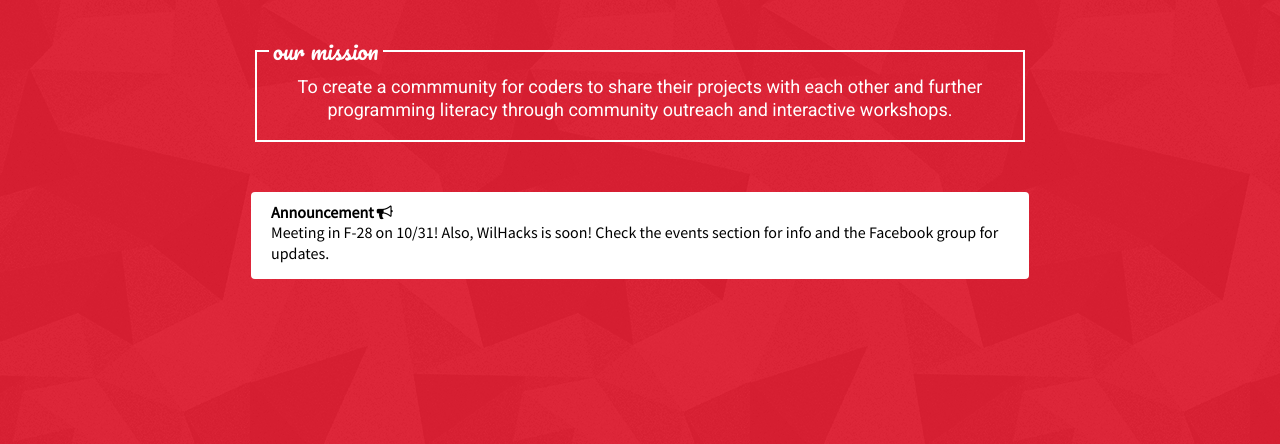
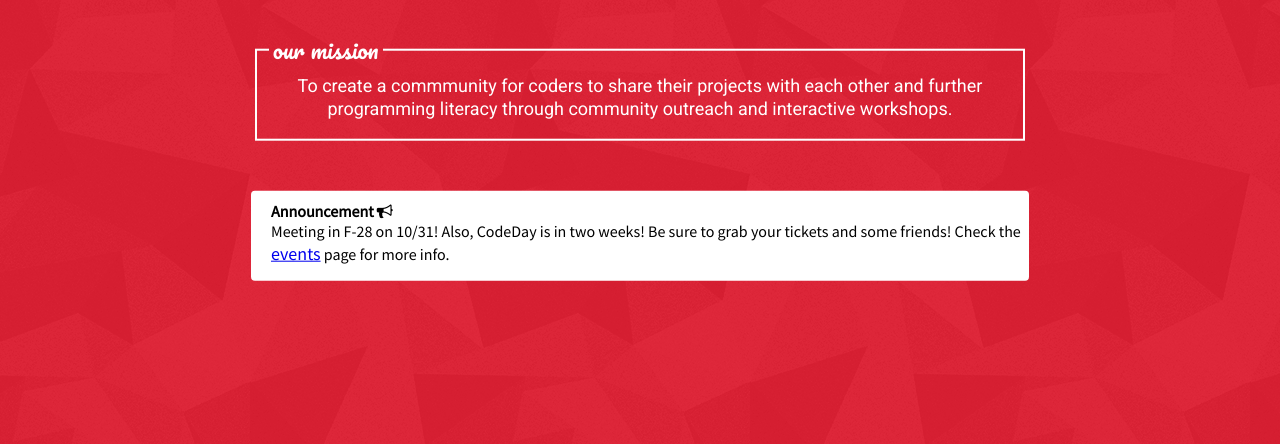
Before and after one commit to bjma/hackclub, a plain HTML site: page index.html in a window 1280 px wide. Shown: the part 326-770 px from the top of the page. Drawn offline with Linux system fonts and the light colour scheme; a web font is replaced by a local one.

Commit message:
updated announcements

```diff
--- a/index.html
+++ b/index.html
@@ -34,9 +34,9 @@
                 <div id="announcement">
                     <h6>Announcement
                     <i class="fa fa-bullhorn" style="color:#000;"></i></h6>
-                    <p>Meeting in F-28 on <span id="tuesday">js is broken lmao</span>! Also, WilHacks is soon! Check
-                    the events section for info and the Facebook group for
-                    updates.</p>
+                    <p>Meeting in F-28 on <span id="tuesday">js is broken lmao</span>! Also, CodeDay is in two weeks!
+                    Be sure to grab your tickets and some friends! Check the <a href="#events">events</a> page
+                    for more info.</p>
                 </div>
             </div>
             <div id="down-button">
```
